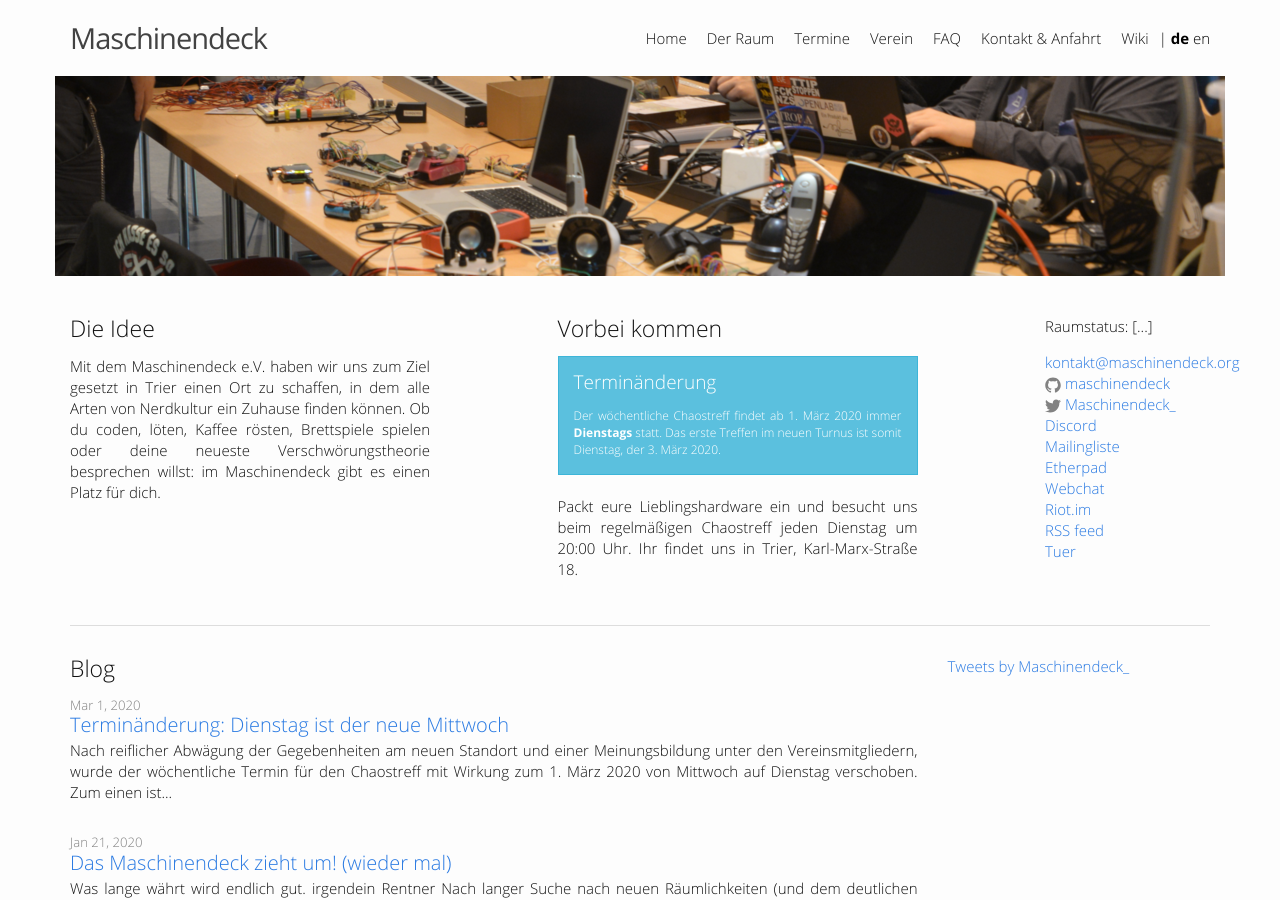
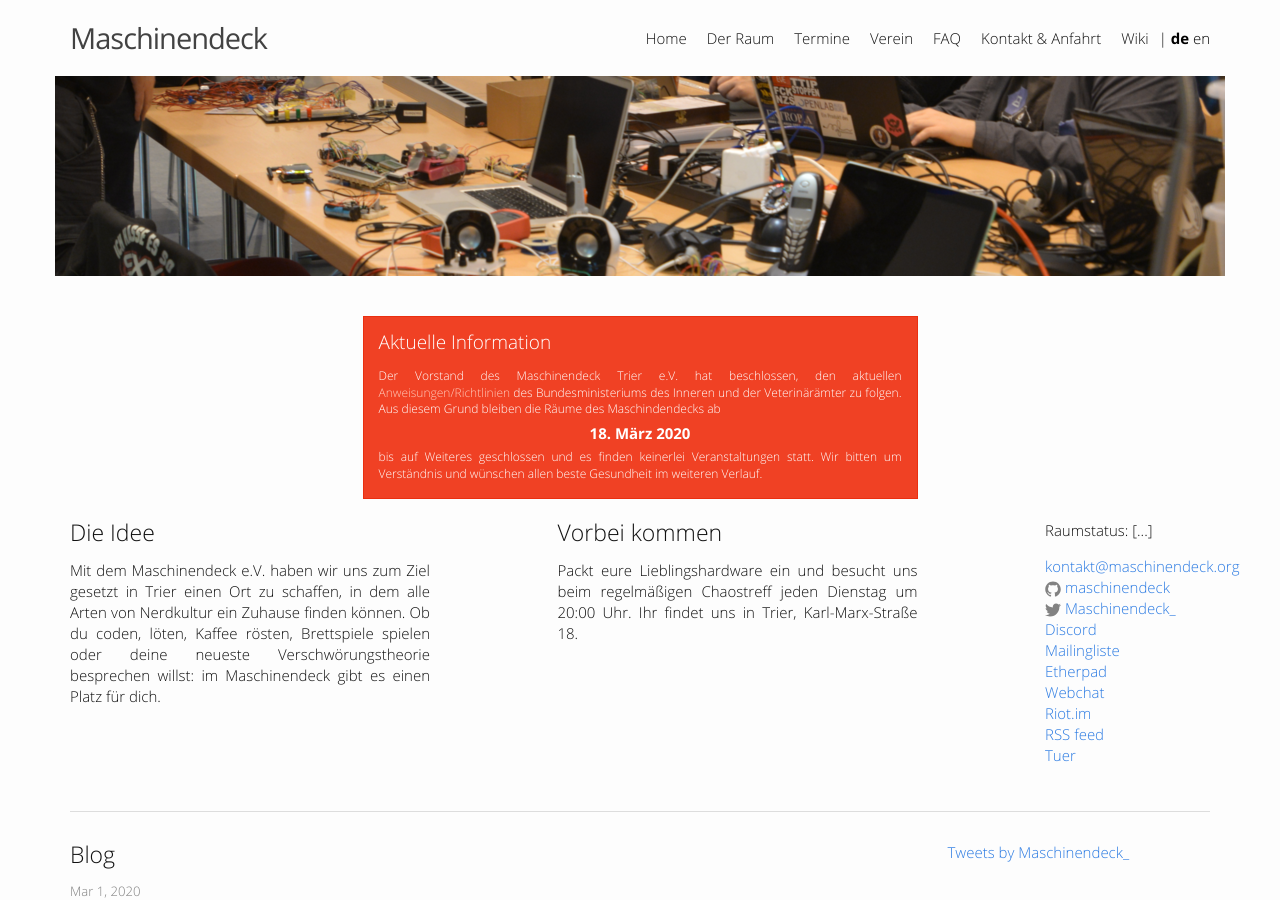
Before and after one commit to maschinendeck/maschinendeck.github.io, a Jekyll site: the page built from index.html, in a window 1280 px wide and 900 px high. Built offline with Jekyll 4.4.1, drawn with Linux system fonts in a browser that asks for light colours; comment, search, counter and statistics services are not loaded.

Commit message:
added corona notice about shutdown of the space

```diff
--- a/index.html
+++ b/index.html
@@ -9,6 +9,24 @@ ref: home
 <div class="splash"></div>
 
 <div class="container welcome">
+	<div class="row">
+      <div class="col-md-6 col-md-offset-3">
+        <article class="alert alert-danger">
+          <h4>Aktuelle Information</h4>
+          <p>
+            Der Vorstand des Maschinendeck Trier e.V. hat beschlossen, den aktuellen
+            <a style="color: #ffcbbc;" href="https://www.bundesregierung.de/breg-de/aktuelles/vereinbarung-zwischen-der-bundesregierung-und-den-regierungschefinnen-und-regierungschefs-der-bundeslaender-angesichts-der-corona-epidemie-in-deutschland-1730934">Anweisungen/Richtlinien</a> des Bundesministeriums des Inneren und
+            der Veterinärämter zu folgen. Aus diesem Grund bleiben die Räume des Maschindendecks ab
+          </p>
+          <p style="text-align: center;">
+            <b style="font-size: 1.5rem;">18. März 2020</b>
+          </p>
+          <p>
+            bis auf Weiteres geschlossen und es finden keinerlei Veranstaltungen statt. Wir bitten um Verständnis und wünschen allen beste Gesundheit im weiteren Verlauf.
+          </p>
+        </article>
+      </div>
+    </div>
   <div class="row">
     <div class="col-md-4">
       <h2>Die Idee</h2>
@@ -19,13 +37,6 @@ ref: home
     </div>
     <div class="col-md-4 col-md-offset-1">
       <h2>Vorbei kommen</h2>
-      <article class="alert alert-info">
-	      <h4>Terminänderung</h4>
-          <p>
-            Der wöchentliche Chaostreff findet ab 1. März 2020 immer <b>Dienstags</b> statt. Das erste Treffen im neuen
-            Turnus ist somit Dienstag, der 3. März 2020.
-          </p>
-      </article>
       <p>Packt eure Lieblingshardware ein und besucht uns beim regelmäßigen Chaostreff jeden Dienstag um 20:00 Uhr. Ihr findet uns in Trier, Karl-Marx-Straße 18.
         </p>
     </div>
```
Also changed, not shown: index_en.html (+18 -7 lines).
